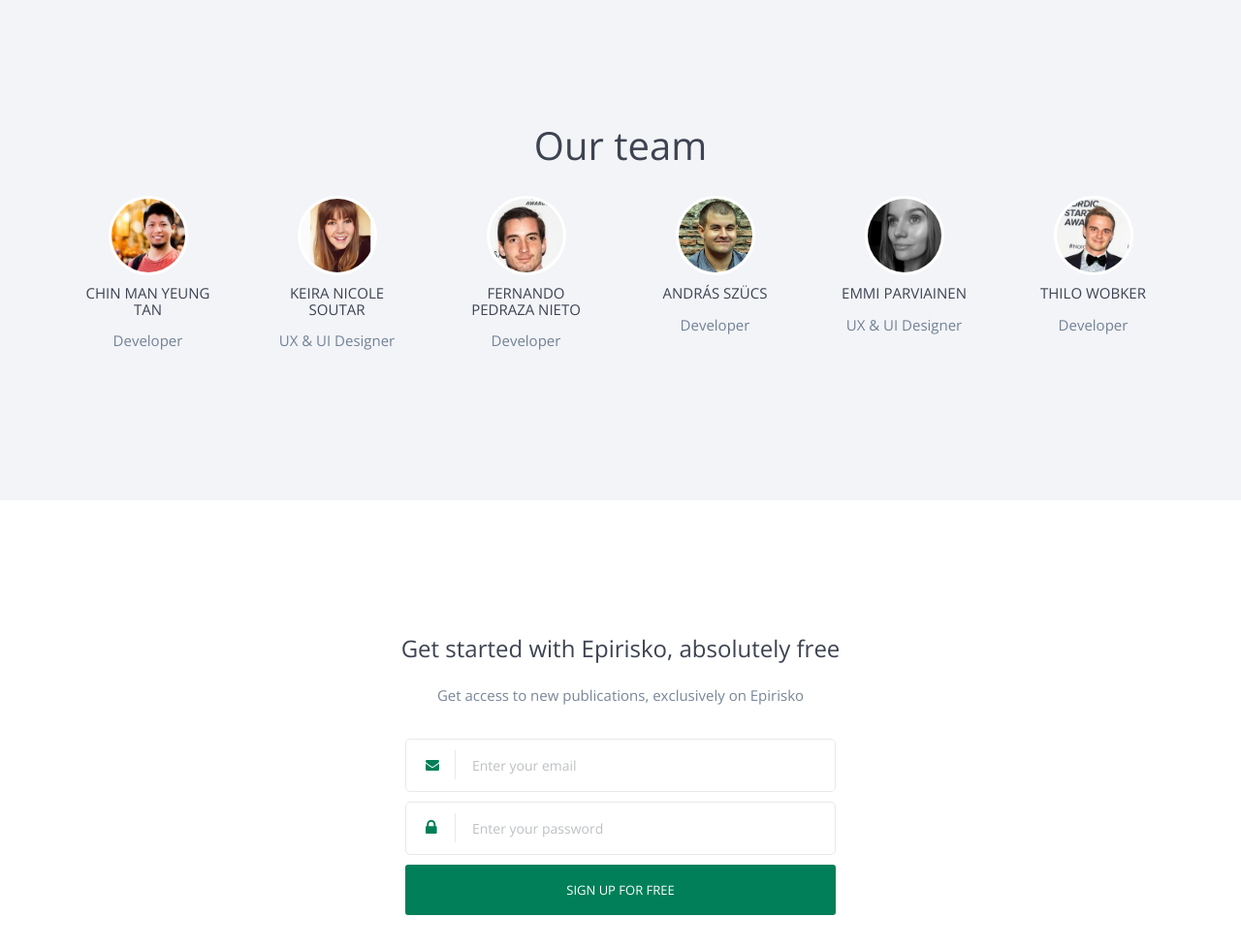
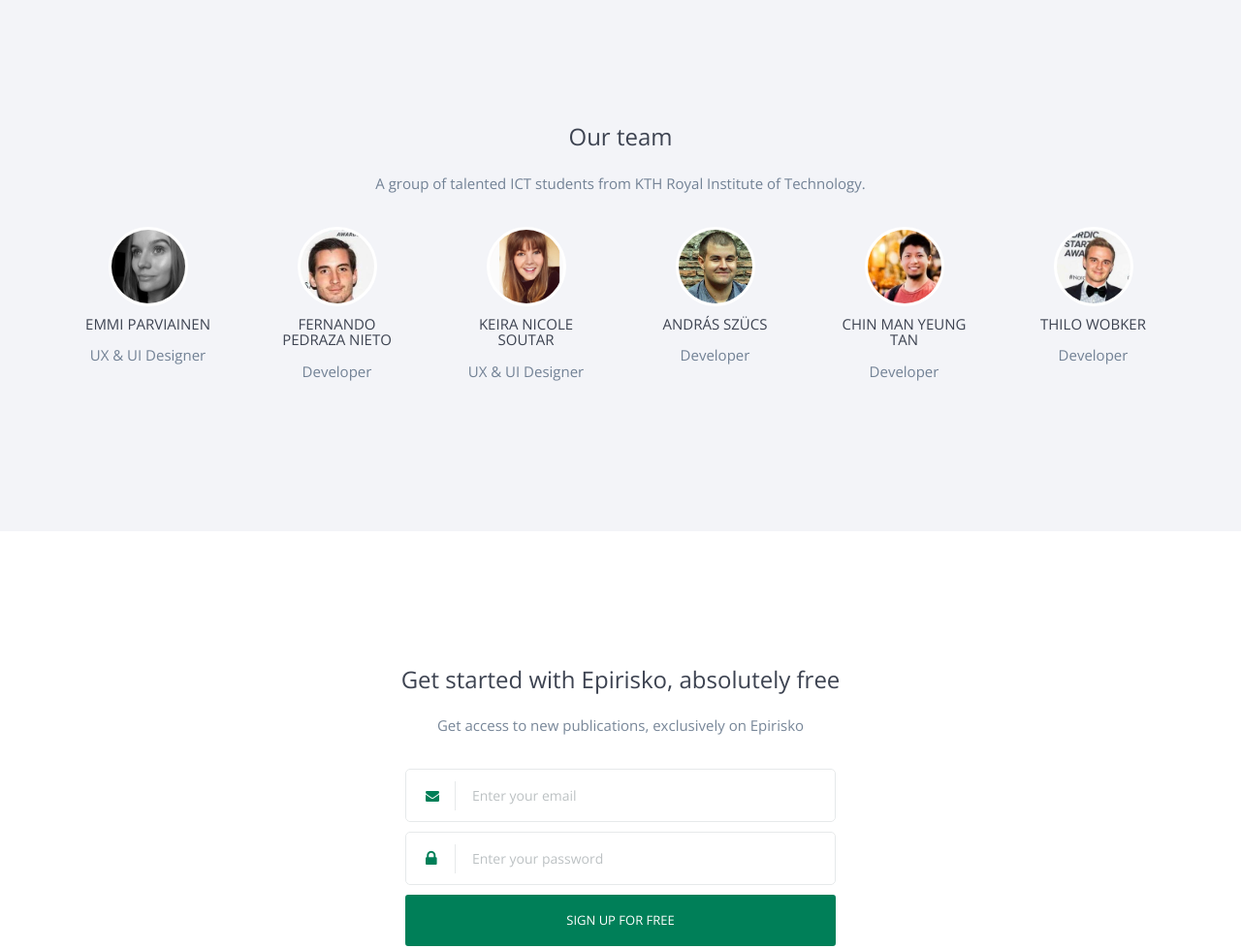
Before and after one commit to busyxin/epirisko-landing, a plain HTML site: page index.html in a window 1280 px wide. Shown: the part 2600-3579 px from the top of the page at 97% size. Drawn offline with nearby package versions, Linux system fonts and the light colour scheme.

Commit message:
+ description line in team & minor bug fixes

```diff
--- a/index.html
+++ b/index.html
@@ -176,13 +176,20 @@
     </section>
     <section class="team section-padding text-center" id="team">
         <div class="container">
-            <h2>Our team</h2><br>
+            <h3>Our team</h3>
+            <p>A group of talented ICT students from KTH Royal Institute of Technology.</p>
             <div class="row">
-
                 <div class="col-md-2 team-feature">
-                    <div class="avatar"><img src="img/xin.jpg" alt="Chin Man Yeung Tan"></div>
                     <div class="team-content">
-                        <h5>Chin Man Yeung Tan</h5>
+                        <div class="avatar"><img src="img/emmi.jpg" alt="Emmi Parviainen"></div>
+                        <h5>Emmi Parviainen</h5>
+                        <p>UX &amp; UI Designer</p>
+                    </div>
+                </div>
+                <div class="col-md-2 team-feature">
+                    <div class="team-content">
+                        <div class="avatar"><img src="img/fernando.jpg" alt="Fernando Pedraza Nieto"></div>
+                        <h5>Fernando Pedraza Nieto</h5>
                         <p>Developer</p>
                     </div>
                 </div>
@@ -193,13 +200,7 @@
                         <p>UX &amp; UI Designer</p>
                     </div>
                 </div>
-             <div class="col-md-2 team-feature">
-                    <div class="team-content">
-                    <div class="avatar"><img src="img/fernando.jpg" alt="Keira Nicole Soutar"></div>
-                        <h5>Fernando Pedraza Nieto</h5>
-                        <p>Developer</p>
-                    </div>
-                </div>
+
                 <div class="col-md-2 team-feature">
                     <div class="team-content">
                         <div class="avatar"><img src="img/andras.jpg" alt="Andr&#xC1;s Sz&#xFC;cs"></div>
@@ -209,9 +210,9 @@
                 </div>
                 <div class="col-md-2 team-feature">
                     <div class="team-content">
-                    <div class="avatar"><img src="img/emmi.jpg" alt="Emmi Parviainen"></div>
-                        <h5>Emmi Parviainen</h5>
-                        <p>UX &amp; UI Designer</p>
+                        <div class="avatar"><img src="img/xin.jpg" alt="Chin Man Yeung Tan"></div>
+                        <h5>Chin Man Yeung Tan</h5>
+                        <p>Developer</p>
                     </div>
                 </div>
                 <div class="col-md-2 team-feature">
```
Lines whose indentation alone changed are shown as unchanged.
